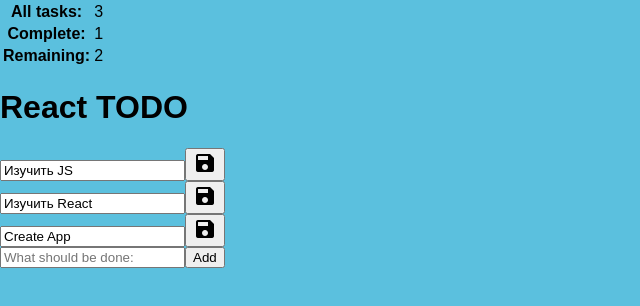
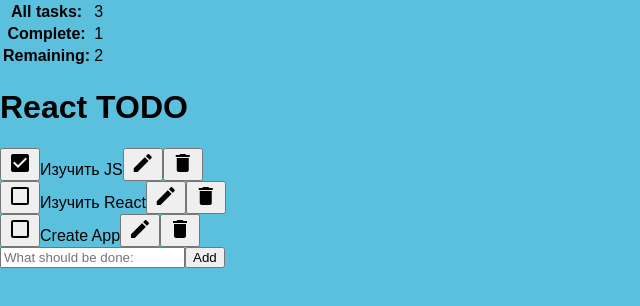
Before and after one commit to evgeniikotliarov/JavaScriptWorks, a React (Create React App) app in the folder React/todo/: page / in a window 1280 px wide. Shown: the top 306 px of the page, without its empty margins (0-640 px from the left). Built offline with nearby package versions, Linux system fonts and the light colour scheme.

Commit message:
Refactoring and editing tasks fixed

```diff
--- a/React/todo/src/App.js
+++ b/React/todo/src/App.js
@@ -18,6 +18,7 @@
         this.handleStatusChange = this.handleStatusChange.bind(this);
         this.handleDelete = this.handleDelete.bind(this);
         this.handleAdd = this.handleAdd.bind(this);
+        this.handleEdit = this.handleEdit.bind(this);
     }
 
     nextId() {
@@ -53,6 +54,17 @@
         this.setState({todos: todos});
     }
 
+    handleEdit(id, title){
+        let todos = this.state.todos.map(todo => {
+            if (todo.id === id) {
+                todo.title = title;
+            }
+
+            return todo;
+        });
+        this.setState({ todos })
+    }
+
     render() {
         return (
             <main>
@@ -63,7 +75,10 @@
                                                         id={todo.id}
                                                         completed={todo.completed}
                                                         onStatusChange={this.handleStatusChange}
-                                                        onDelete={this.handleDelete}/>)}
+                                                        onDelete={this.handleDelete}
+                                                        onEdit={this.handleEdit}
+                    />)}
+
                 </section>
                 <Form onAdd={this.handleAdd}/>
             </main>
--- a/React/todo/src/components/Todo.js
+++ b/React/todo/src/components/Todo.js
@@ -10,23 +10,44 @@
         super(props);
 
         this.state = {
-            editing: true
+            editing: false
         };
+
+        this.handleSubmit = this.handleSubmit.bind(this);
+
     }
-    render() {
-        return(this.state.editing ?
+
+    handleSubmit(event) {
+        event.preventDefault();
+        let title = this.refs.title.value;
+
+        this.props.onEdit(this.props.id, title);
+        this.setState({editing: false});
+    }
+
+    renderDisplay(){
+        return(
+            <div className={`todo${this.props.completed ? " completed" : ''}`}>
+                <Checkbox checked={this.props.completed} onChange={() => this.props.onStatusChange(this.props.id)} />
+                <span className="todo-title">{this.props.title}</span>
+                <Button className="edit icon" icon="edit" onClick={() => this.setState({ editing: true})}/>
+                <Button className="delete icon" icon="delete" onClick={() => this.props.onDelete(this.props.id)} />
+            </div>
+        )
+    };
+
+    renderForm(){
+        return(
             <form className="todo-edit-form" onSubmit={this.handleSubmit}>
                 <input type="text" ref="title" defaultValue={this.props.title}/>
                 <Button className="save icon" icon="save" type="submit"/>
             </form>
-            :
-            <div className={`todo${this.props.completed ? " completed" : ''}`}>
-                <Checkbox checked={this.props.completed} onChange={() => this.props.onStatusChange(this.props.id)} />
-                <span className="todo-title">{this.props.title}</span>
-                <Button className="edit icon" icon="edit"/>
-                <Button className="delete icon" icon="delete" onClick={() => this.props.onDelete(this.props.id)} />
-            </div>
-        );
+        )
+    }
+
+    render() {
+        return this.state.editing ? this.renderForm() : this.renderDisplay()
+
     }
 }
 
@@ -34,7 +55,8 @@
     title: PropTypes.string.isRequired,
     completed: PropTypes.bool.isRequired,
     onStatusChange: PropTypes.func.isRequired,
-    onDelete: PropTypes.func.isRequired
+    onDelete: PropTypes.func.isRequired,
+    onEdit: PropTypes.func.isRequired
 };
 
 export default Todo;
```
